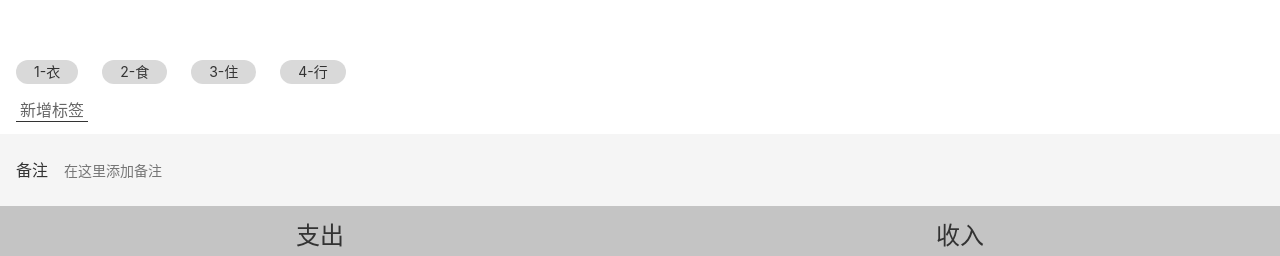
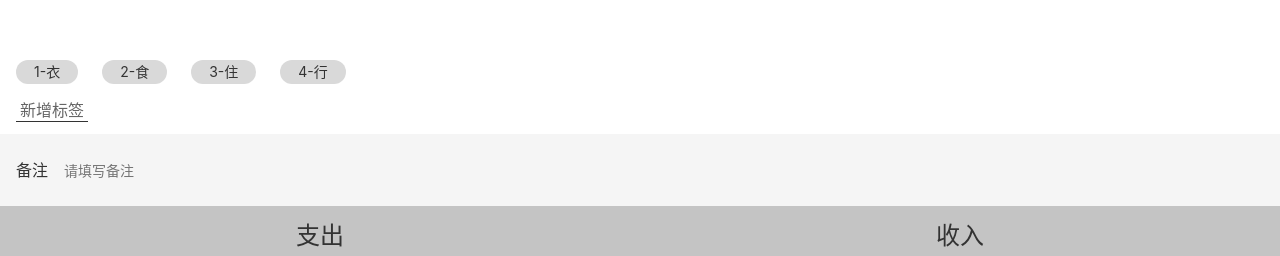
Before and after one commit to dswang2/come-up-account, a React app: page / in a window 1280 px wide. Shown: the part 149-405 px from the top of the page. Built offline with nearby package versions, Linux system fonts and the light colour scheme.

Commit message:
从0开发React项目-15-标签页开发,UI完成，Input组件封装

```diff
--- /dev/null
+++ b/src/components/Button.tsx
@@ -0,0 +1,23 @@
+import styled from "styled-components";
+
+type Props = {
+    children: React.ReactNode;
+} & React.ButtonHTMLAttributes<HTMLButtonElement>;
+
+const Button = (props: Props) => {
+    return (<Wrapper>{props.children}</Wrapper>);
+}
+
+const Wrapper = styled.button`
+  margin-left: auto;
+  margin-right: auto;
+  border: none;
+  background: #767676;
+  border-radius: 4px;
+  font-size: 18px;
+  line-height: 20px;
+  padding: 10px 16px;
+  color: white;
+`;
+
+export { Button };
--- /dev/null
+++ b/src/components/Input.tsx
@@ -0,0 +1,34 @@
+import React, { LegacyRef } from "react";
+import styled from "styled-components";
+
+type Props = {
+    label: string;
+    children?: React.ReactNode;
+} & React.InputHTMLAttributes<HTMLInputElement>;
+
+const Input = React.forwardRef((props: Props, ref: LegacyRef<HTMLInputElement>) => {
+    const { label, children, ...rest } = props;
+    return (<Wrapper>
+        <span>{label}</span>
+        <input {...rest} ref={ref}/>
+    </Wrapper>);
+});
+const Wrapper = styled.label`
+  display: flex;
+  align-items: center;
+  justify-content: center;
+  > span {
+    font-size: 16px;
+    margin-right: 16px;
+    white-space: nowrap;
+  }
+
+  > input {
+    display: block; // 宽度可以顶一整行，默认另一起行
+    width: 100%;
+    height: 72px;
+    background: none;
+    border: none;
+  }
+`;
+export { Input };
--- a/src/views/Tag.tsx
+++ b/src/views/Tag.tsx
@@ -1,5 +1,10 @@
 import { useParams } from "react-router-dom";
 import { useTags } from "../hooks/useTags";
+import { Layout } from "../components/Layout";
+import { Icon } from "../components/Icon";
+import { Button } from "../components/Button";
+import styled from "styled-components";
+import { Input } from "../components/Input";
 
 type Params = {
     id: string;
@@ -8,6 +13,57 @@ const Tag: React.FunctionComponent = (props) => {
     const { getTagById } = useTags();
     let { id: idString = "0" } = useParams<Params>();
     const tag = getTagById(parseInt(idString));
-    return (<div>{tag.name}</div>);
+    return (
+        <Layout>
+            <Wrapper>
+                <div><Icon name={"left"}/><span>编辑标签</span></div>
+                <Input ref={null} placeholder={"标签名"} label={"标签名"} defaultValue={tag.name}/>
+                <Button>删除标签</Button>
+            </Wrapper>
+        </Layout>);
 }
+
+const Wrapper = styled.div`
+  width: 100vw;
+  display: flex;
+  flex-direction: column;
+  >label{
+    height: 48px;
+  }
+  > div:nth-child(1) {
+    background: white;
+    font-size: 16px;
+    line-height: 16px;
+    padding-top: 14px;
+    padding-bottom: 16px;
+    position: relative;
+
+    > svg {
+      margin-left: 24px;
+      line-height: 18px;
+      width: 10px;
+    }
+
+    > span {
+      line-height: 16px;
+      position: absolute;
+      left: 50%;
+      top: 50%;
+      transform: translateY(-50%) translateX(-50%);
+    }
+  }
+
+  > label {
+    margin-top: 16px;
+    background: white;
+    padding-left: 16px;
+    font-size: 16px;
+  }
+
+  > button {
+    margin-top: 52px;
+    margin-bottom: 16px;
+  }
+`;
+
 export { Tag };
--- a/src/views/TagList.tsx
+++ b/src/views/TagList.tsx
@@ -3,16 +3,16 @@ import { Layout } from "../components/Layout";
 import { useTags } from "../hooks/useTags";
 import { Icon } from "../components/Icon";
 import { Link } from "react-router-dom";
-import { createId } from "../lib/createId";
+import { Button } from "../components/Button";
 
 const TagList = () => {
-    const { tags, setTags, onAddTag } = useTags();
+    const { tags, onAddTag } = useTags();
     return (
         <Layout>
             <Wrapper>
                 <ol>
                     {tags.map((tag:any) => {
-                        return (<li>
+                        return (<li key={tag.id}>
                             <Link to={'/tags/' + tag.id}>
                                 <span className={"oneLine"}>{tag.id}{`-`}{tag.name}</span>
                                 <Icon name={"right"}/>
@@ -20,18 +20,18 @@ const TagList = () => {
                         </li>);
                     })}
                 </ol>
-                <button onClick={onAddTag}>新建标签</button>
+                <Button onClick={onAddTag}>新建标签</Button>
             </Wrapper>
         </Layout>
     );
 }
-
 const Wrapper = styled.div`
   max-height: 100%; // 这是必须的
   display: flex;
   flex-direction: column;
   justify-content: space-between;
   align-items: center;
+
   > ol {
     width: 100%;
     font-size: 16px;
@@ -59,17 +59,6 @@ const Wrapper = styled.div`
   > button {
     margin-top: 52px;
     margin-bottom: 16px;
-    margin-left: auto;
-    margin-right: auto;
-    border: none;
-    background: #767676;
-    border-radius: 4px;
-    font-size: 18px;
-    line-height: 20px;
-    padding: 10px 16px;
-    color: white;
-    flex-grow: 0; // 膨胀指数
-    overflow: auto;
   }
 
 `
--- a/src/views/money/NotesSection.tsx
+++ b/src/views/money/NotesSection.tsx
@@ -1,5 +1,6 @@
-import React, { useRef, useState } from "react";
+import React, { useRef } from "react";
 import styled from "styled-components";
+import { Input } from "../../components/Input";
 
 type Props = {
     children?: React.ReactNode;
@@ -11,24 +12,21 @@ const NotesSection: React.FunctionComponent<Props> = (props) => {
     const inputRef = useRef<HTMLInputElement>(null);
     const notes = props.value;
     return (<Wrapper>
-        <label>
-            <span>备注</span>
-            <input type="text"
-                   ref={inputRef}
-                   placeholder={"在这里添加备注"}
-                   defaultValue={notes}
-                   onBlur={(e) => {
-                       // setNotes(e.target.value);
-                       if(inputRef && inputRef.current){
-                           props.onChange(inputRef.current.value);
-                       }
-                   }}
-            />
-        </label>
+        <Input label={"备注"}
+               ref={inputRef}
+               placeholder={"请填写备注"}
+            // value={notes}
+            // onChange={(e) => {
+            //     props.onChange(e.target.value);
+            // }}
+               defaultValue={notes}
+               onBlur={(e) => {
+                   if (inputRef && inputRef.current) {
+                       props.onChange(inputRef.current.value);
+                   }
+               }}/>
     </Wrapper>);
 }
-
-
 
 
 const Wrapper = styled.section`
--- a/src/views/money/TagsSection.tsx
+++ b/src/views/money/TagsSection.tsx
@@ -1,6 +1,5 @@
 import styled from "styled-components";
 import { useTags } from "../../hooks/useTags";
-import { createId } from "../../lib/createId";
 
 type Props = {
     children?: React.ReactNode;
@@ -9,7 +8,7 @@ type Props = {
 }
 const TagsSection: React.FunctionComponent<Props> = (props) => {
     // const [tags, setTags] = useState<string[]>(['衣', '食', '住', '行']);
-    const { tags, setTags, onAddTag } = useTags();
+    const { tags, onAddTag } = useTags();
     // const [selectedTags, setSelectedTags] = useState<string[]>([]);
     const selectedTags = props.value;
     const onToggleTag = (tagId: number) => {
```
Also changed, not shown: src/icons/left.svg (added).
